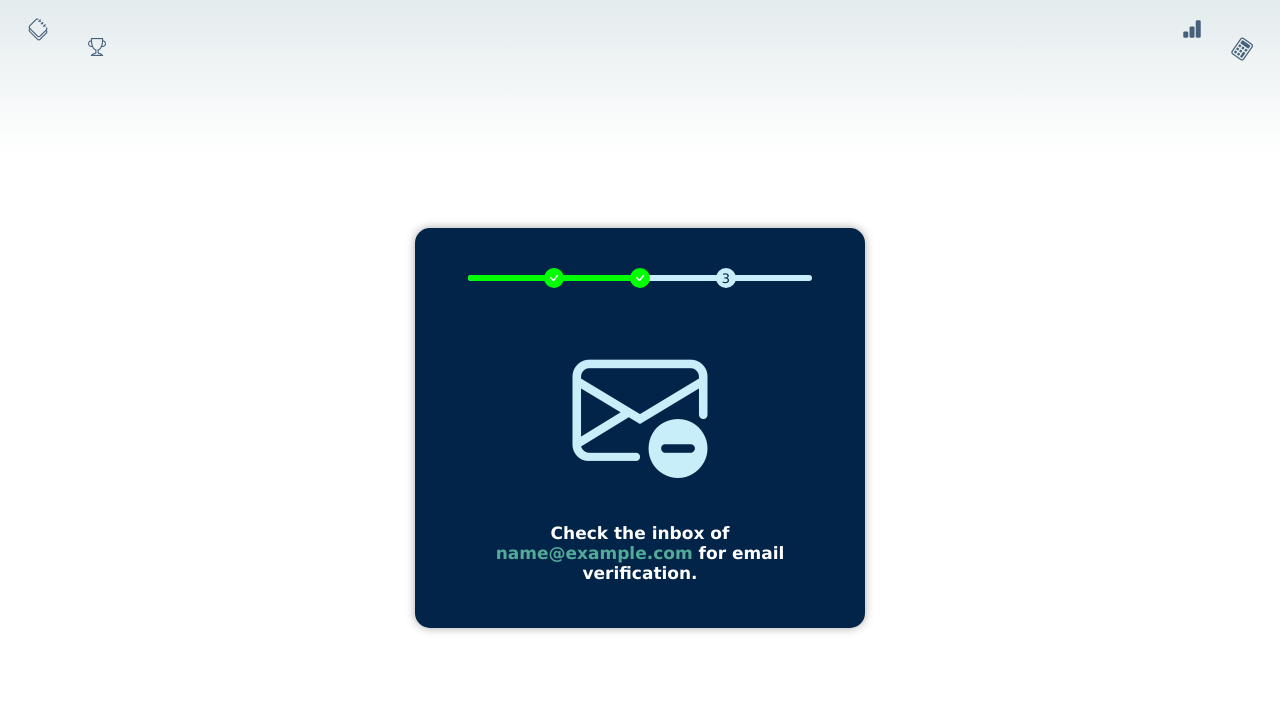
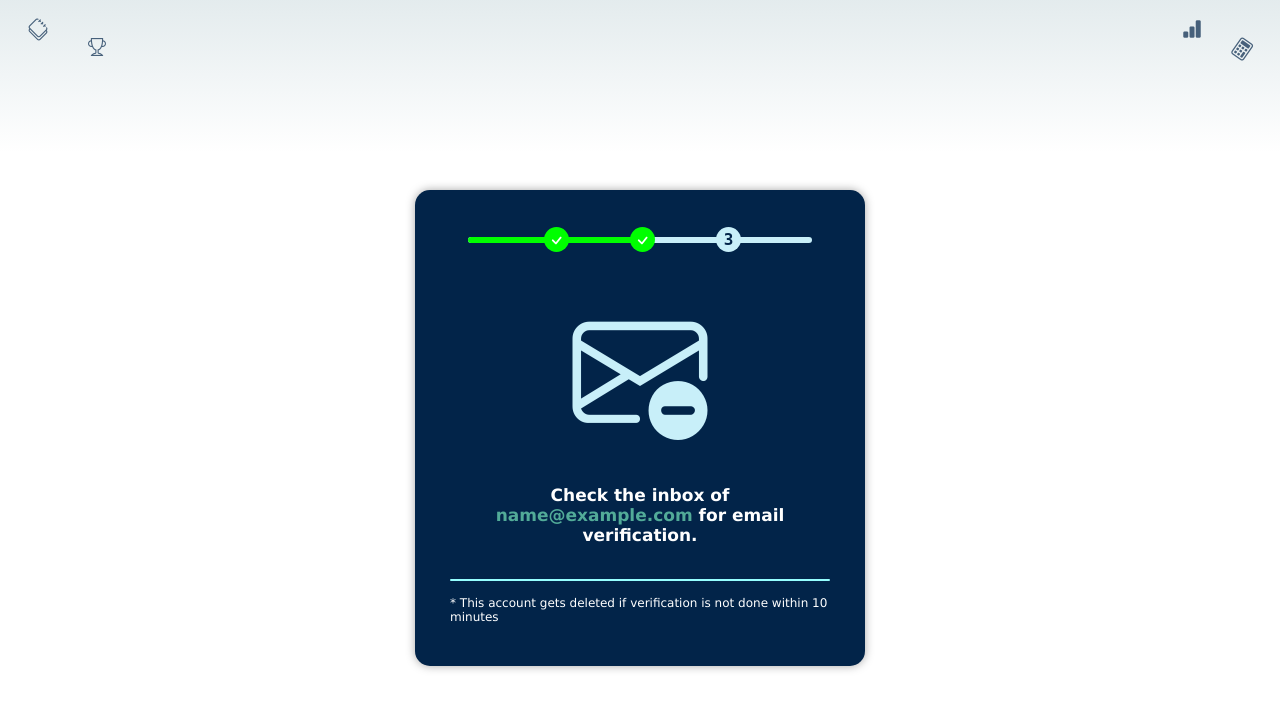
Before and after one commit to alishazin/eduSatchel, a Django app: template templates/register/create_email_verification.html in a window 1280 px wide. Shown: the top 710 px of the page. Run offline with Django 3.2, Linux system fonts and the light colour scheme; the template is opened without the code that fills it: most values are stand-ins (such as "Sample title", 1, 10 or a date in 2020); some libraries are stand-ins or nearby versions.

Commit message:
added account expire if not verified

```diff
--- a/register/views.py
+++ b/register/views.py
@@ -4,9 +4,11 @@ from django.views import View
 from django.utils.http import urlsafe_base64_decode
 from django.utils.encoding import force_str
 
-from .backends import validate_user_one, send_email_for_verification
+from .backends import validate_user_one, send_email_for_verification, expire_account
 from .models import CustomUser
 from .utils import generate_token
+
+from threading import Thread
 
 # Create your views here.
 
@@ -34,6 +36,7 @@ class SignUpTeacherInitialView(View):
                 account_type = 'student',
             )
             send_email_for_verification(user_obj, request)
+            Thread(target=lambda : expire_account(user_obj)).start()
             return render(request, 'register/create_email_verification.html', {
                 'email' : request.POST['email'],
             })
--- a/static/css/register/blocks/progress_line.css
+++ b/static/css/register/blocks/progress_line.css
@@ -26,19 +26,20 @@
 }
 .parent > .progress-container > .line > .ball {
     position: absolute;
-    width: 20px;
-    height: 20px;
+    width: 25px;
+    height: 25px;
     border-radius: 50%;
     background-color: var(--secondary-lighter-color);
-    top: calc(50% - 10px);
+    top: calc(50% - 12.5px);
     display: flex;
     justify-content: center;
     align-items: center;
-    font-size: 13px;
+    font-size: 16px;
     color: var(--primary-color);
-    font-family: Verdana, Geneva, Tahoma, sans-serif;
+    font-family: monospace, Arial, Helvetica, sans-serif;
     z-index: 2;
     transition: background-color 0.2s;
+    font-weight: bold;
 }
 .parent > .progress-container > .line > #one {
     left: calc(25% - 10px);
@@ -50,6 +51,7 @@
     left: calc(75% - 10px);
 }
 .parent > .progress-container > .line > .ball > i {
-    font-size: 16px;
+    font-size: 19px;
     color: white;
+    transform: translateY(1px);
 }
--- a/static/css/register/create_email_verification.css
+++ b/static/css/register/create_email_verification.css
@@ -31,6 +31,20 @@
 .parent > .content-container > h2 > span {
     color: var(--secondary-color);
 }
+.parent > .content-container > .separator {
+    margin-top: 20px;
+    width: 100%;
+    height: 2px;
+    border-radius: 5px;
+    background-color: var(--secondary-light-color);
+}
+.parent > .content-container > p {
+    font-size: 12px;
+    margin-top: 15px;
+    color: white;
+    text-align: left;
+    font-family: Verdana, Geneva, Tahoma, sans-serif;
+}
 @media (max-width:500px) {
     body {
         background-color: var(--primary-color) !important;
--- a/templates/register/create_email_verification.html
+++ b/templates/register/create_email_verification.html
@@ -14,6 +14,8 @@
     <div class="content-container">
         <i class="bi bi-envelope-dash"></i>
         <h2>Check the inbox of <span>{{ email }}</span> for email verification.</h2>
+        <div class="separator"></div>
+        <p>* This account gets deleted if verification is not done within 10 minutes</p>
     </div>
 </div>
 <script>
```
Also changed, not shown: register/backends.py (+7 -1 lines), db.sqlite3.
